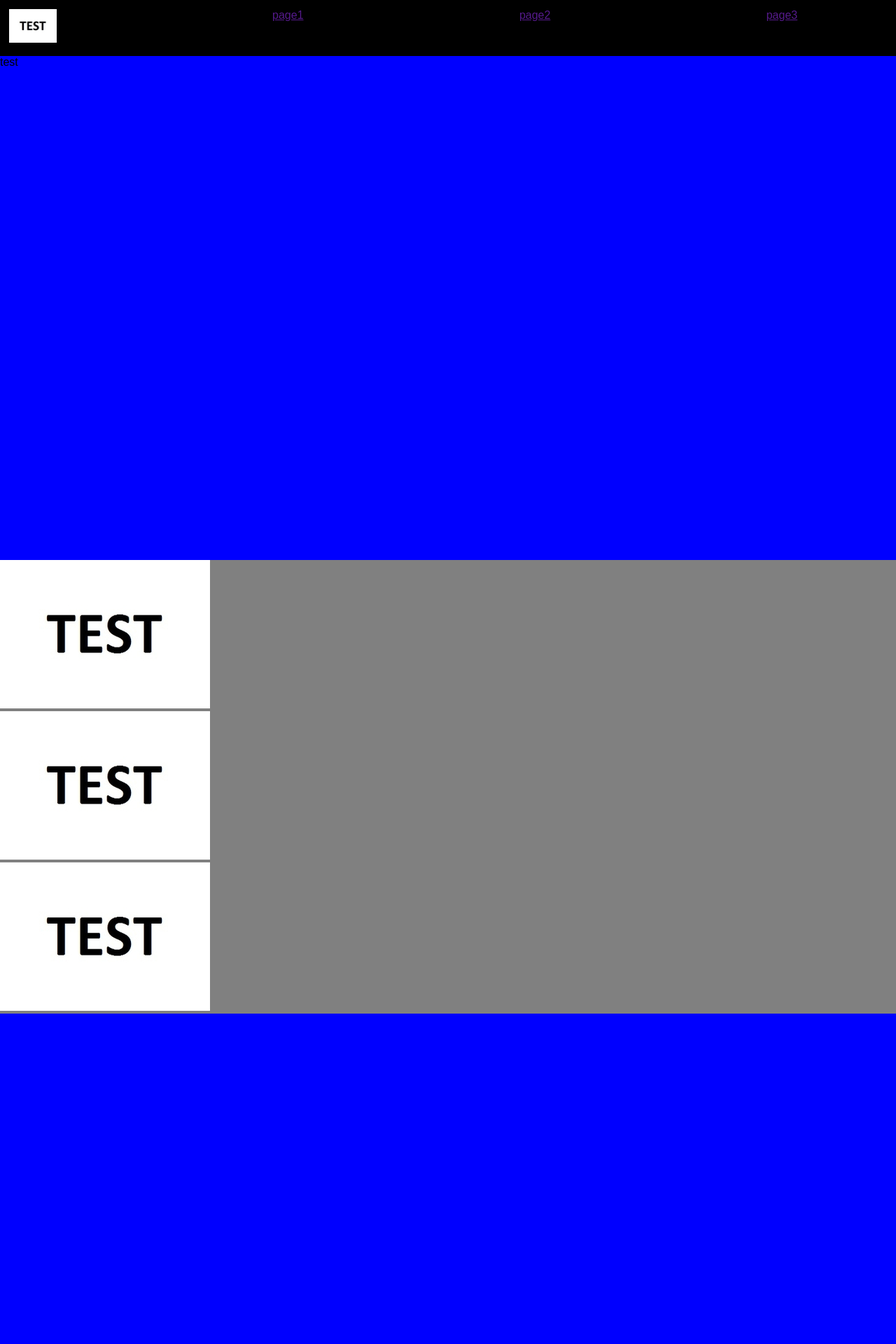
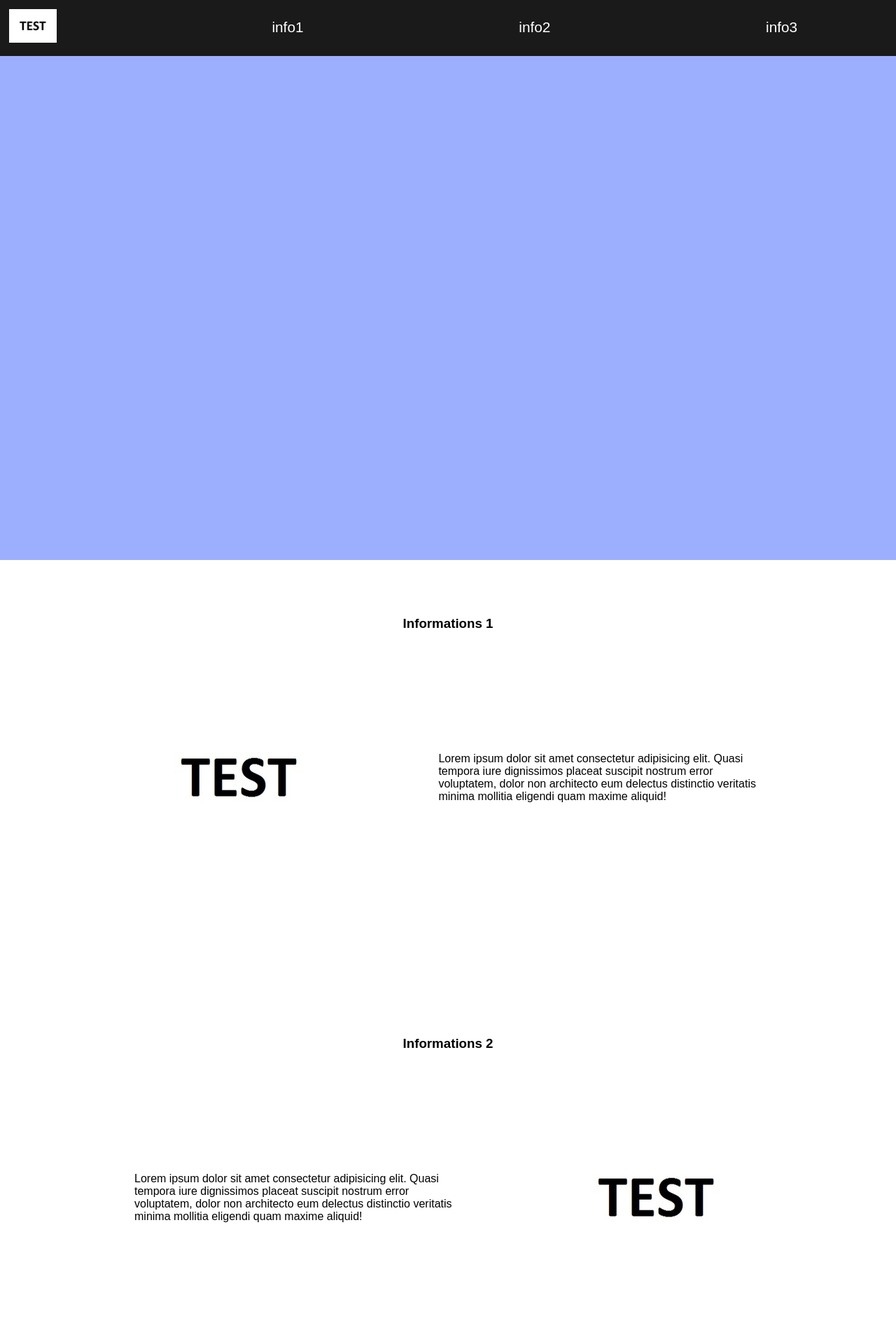
Before and after one commit to TitouanPastor/SisQuest, a PHP site: page / in a window 1280 px wide. Shown: the top 1920 px of the page at 70% size. Before the commit the page ends 1448 px from the top, so only its background shows below. Run offline with PHP 8.4, Linux system fonts and the light colour scheme.

Commit message:
Maquette V1

```diff
--- a/css/style.css
+++ b/css/style.css
@@ -3,15 +3,15 @@
     padding: 0;
     box-sizing: border-box;
     font-family: 'Montserrat', sans-serif;
+    scroll-behavior: smooth;
 }
 
+main{
+    padding-top: 10vh;
+}
 /*////////////////////////////////*/
 /*//      Header : Menu         //*/
 /*////////////////////////////////*/
-
-main {
-    background-color: grey;
-}
 
 header {
     display: block;
@@ -19,31 +19,68 @@ header {
     width: 100vw;
     height: 10vh;
     padding: 1vw;
-    background-color: black;
+    background-color: rgb(26, 26, 26);
 }
 #menu {
     display: flex;
+    align-items: center;
     justify-content: space-between;
 }
 #menu > li {
     display: inline-block;
     padding-right: 10vw;
 }
-#menu > li> img {
+#menu > li> a > img {
     max-height: 6vh;
 }
 
+#menu > li a {
+    text-decoration: none;
+    color: white;
+    font-size: 1.3em;
+}
+
 /*////////////////////////////////*/
-/*//           DIV JEU          //*/
+/*//        DIV PRINCIPALE      //*/
 /*////////////////////////////////*/
 
-main{
-    padding-top: 10vh;
-    width: 100vw;
-    margin: 0;
+#jeu{
+    width: 100%;
+    height: 90vh;
+    background-color: rgb(156, 175, 255);
+}
 
+.information-article {
+    padding: 5em 0;
+    margin: 0 auto;
+    display: flex;
+    flex-direction: column;
+    align-items: center;
+    justify-content: center;
+    width: 80%;
+    height: 75vh;
 }
-#jeu{
-    height: 90vh;
-    background-color: blue;
+
+.information-article .contenu {
+    display: flex;
+    gap: 15%;
+    align-items: center;
+    justify-content: center;
+    width: 100%;
+    height: 100%;
+    padding: 4em;
 }
+
+.information-article.reverse .contenu {
+    flex-direction: row-reverse;
+}
+
+/*////////////////////////////////*/
+/*//           FOOTER           //*/
+/*////////////////////////////////*/
+
+footer {
+    height: 10vh;
+    padding: 1vw;
+    background-color: rgb(236, 236, 236);
+}
--- a/index.php
+++ b/index.php
@@ -1,5 +1,6 @@
 <!DOCTYPE html>
 <html lang="en">
+
 <head>
     <meta charset="UTF-8">
     <meta http-equiv="X-UA-Compatible" content="IE=edge">
@@ -7,40 +8,49 @@
     <title>SexInfo | SIS ASSOCIATION</title>
     <link rel="stylesheet" href="css/style.css">
 </head>
+
 <body>
     <header>
         <ul id="menu">
-            <li><img src="imG/imageTest.jpg"></li>
-            <li><a href ="">page1</a></li>
-            <li><a href ="">page2</a></li>
-            <li><a href ="">page3</a></li>
+            <li><a href="#"><img src="imG/imageTest.jpg"></a></li>
+            <li><a href="#info1">info1</a></li>
+            <li><a href="#info2">info2</a></li>
+            <li><a href="#info3">info3</a></li>
         </ul>
     </header>
     <main>
-        <div id = "jeu">
-            <p>test</p>
-        </div>
-        <div id = "information">
-            <div id="info1">
-            <img src="imG/imageTest.jpg">
+        <section id="jeu">
+        </section>
+        <section id="information">
+            <article id="info1" class="information-article">
+                <h1>Informations 1</h1>
+                <div class="contenu">
+                    <img src="img/imageTest.jpg" alt="">
+                    <p>Lorem ipsum dolor sit amet consectetur adipisicing elit. Quasi tempora iure dignissimos placeat suscipit nostrum error voluptatem, dolor non architecto eum delectus distinctio veritatis minima mollitia eligendi quam maxime aliquid!</p>
+                </div>
+            </article>
+            <article id="info2" class="information-article reverse">
+                <h1>Informations 2</h1>
+                <div class="contenu">
+                    <img src="img/imageTest.jpg" alt="">
+                    <p>Lorem ipsum dolor sit amet consectetur adipisicing elit. Quasi tempora iure dignissimos placeat suscipit nostrum error voluptatem, dolor non architecto eum delectus distinctio veritatis minima mollitia eligendi quam maxime aliquid!</p>
+                </div>
+            </article>
+            <article id="info3" class="information-article">
+                <h1>Informations 3</h1>
+                <div class="contenu">
+                    <img src="img/imageTest.jpg" alt="">
+                    <p>Lorem ipsum dolor sit amet consectetur adipisicing elit. Quasi tempora iure dignissimos placeat suscipit nostrum error voluptatem, dolor non architecto eum delectus distinctio veritatis minima mollitia eligendi quam maxime aliquid!</p>
+                </div>
+            </article>
 
-
-            </div>
-            <div id="info2">
-            <img src="imG/imageTest.jpg">
-
-            </div>
-            <div id="info3">
-            <img src="imG/imageTest.jpg">
-
-            </div>
-
-        </div>
+        </section>
 
     </main>
     <footer>
-        <p></p>
+        <p>Lorem, ipsum dolor sit amet consectetur adipisicing elit. Aliquam tempore saepe, aspernatur nihil cupiditate doloremque. Inventore earum incidunt, aperiam quo, doloremque, eligendi beatae ab maxime adipisci architecto atque fugiat dolorem?</p>
     </footer>
 
 </body>
+
 </html>
```
